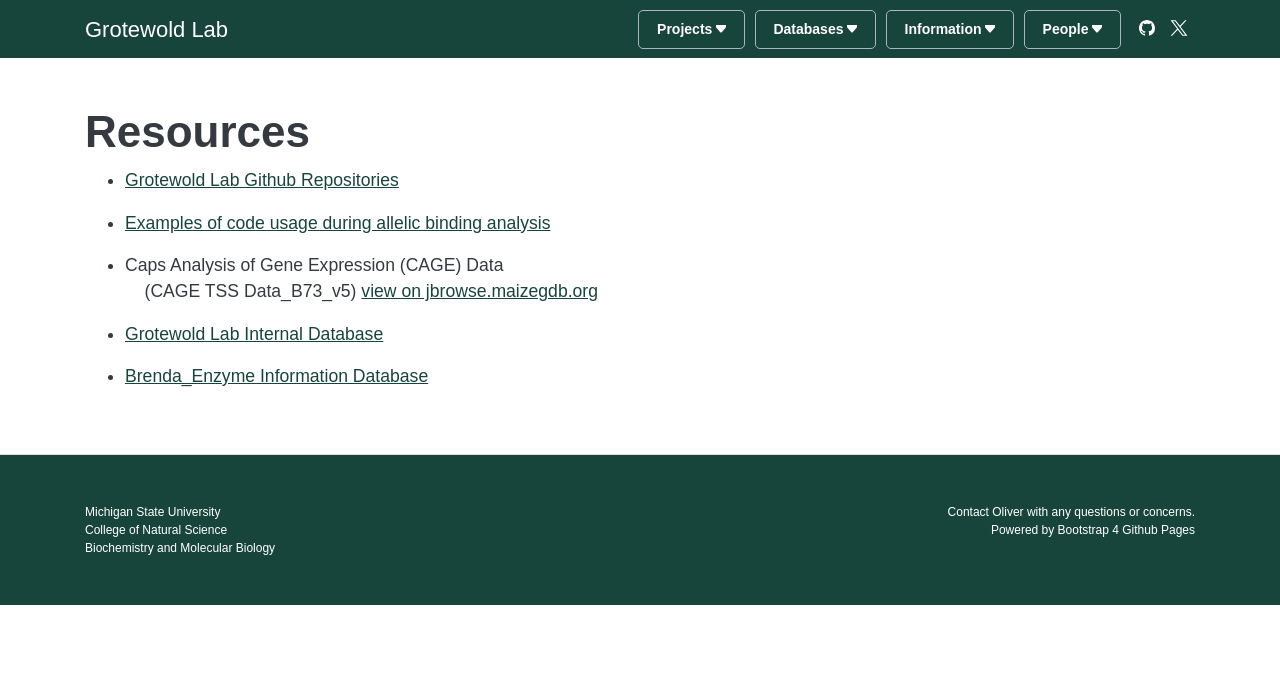
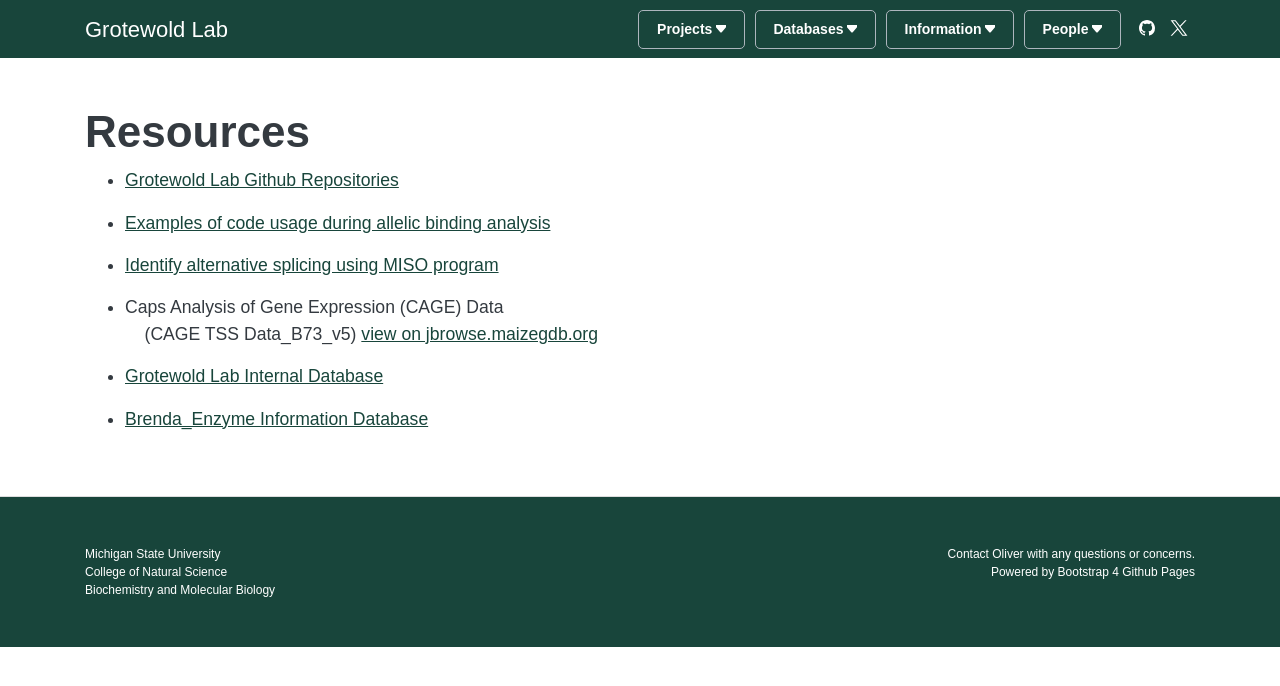
Before and after one commit to grotewold-lab/grotewold-lab.github.io, a Jekyll site: the page built from resources.md, in a window 1280 px wide. Shown: the top 686 px of the page. Built offline with Jekyll 4.4.1, drawn with Linux system fonts in a browser that asks for light colours.

Commit message:
added link to miso pipeline github repo

```diff
--- a/resources.md
+++ b/resources.md
@@ -8,6 +8,8 @@ permalink: /resources
 
 - [Examples of code usage during allelic binding analysis](assets/docs/Examples_Code_Usage_Allelic_Binding_Analysis.pdf)
 
+- [Identify alternative splicing using MISO program](https://github.com/grotewold-lab-org/miso-pipeline/blob/main/Miso_pipeline.pdf)
+
 - Caps Analysis of Gene Expression (CAGE) Data<br>&nbsp;&nbsp;&nbsp;&nbsp;(CAGE TSS Data_B73_v5) [view on jbrowse.maizegdb.org](https://jbrowse.maizegdb.org/?loc=chr2%3A4173001..4794500&tracks=gene_models_official%2Ctss_root%2Ctss_shoot&highlight=)
 
 - [Grotewold Lab Internal Database](http://eglabweb.bch.msu.edu/)
```
